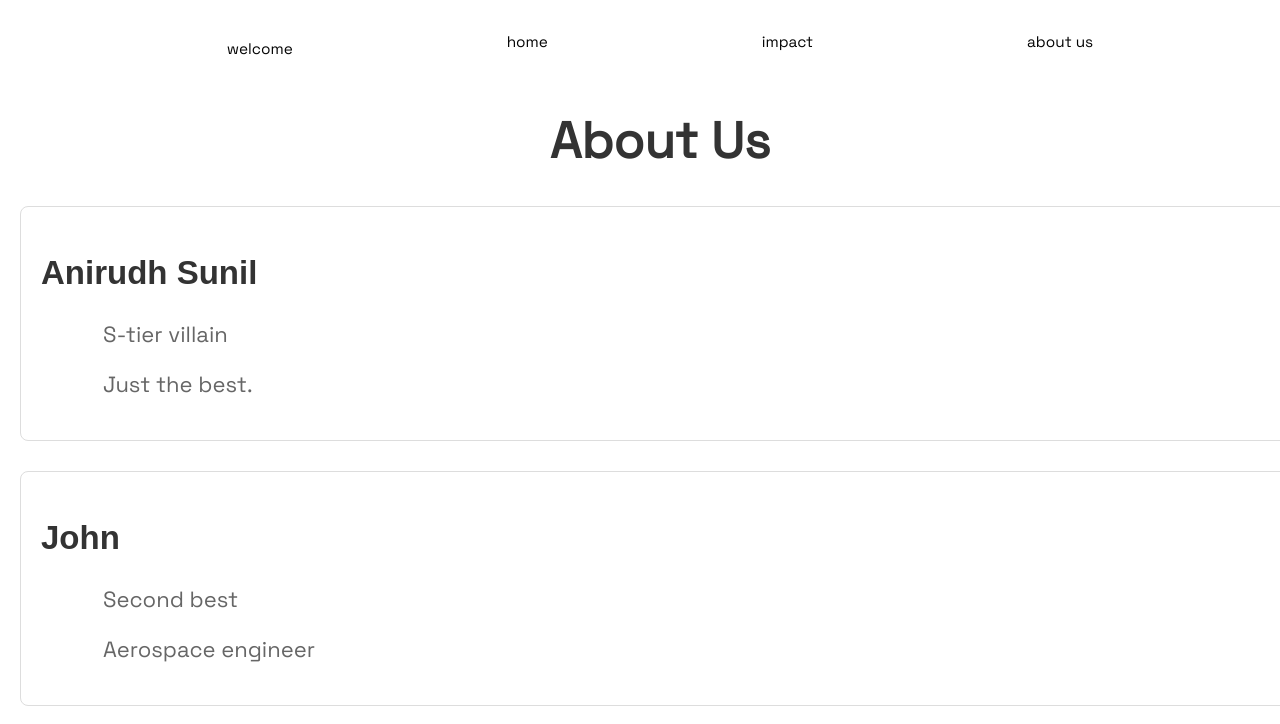
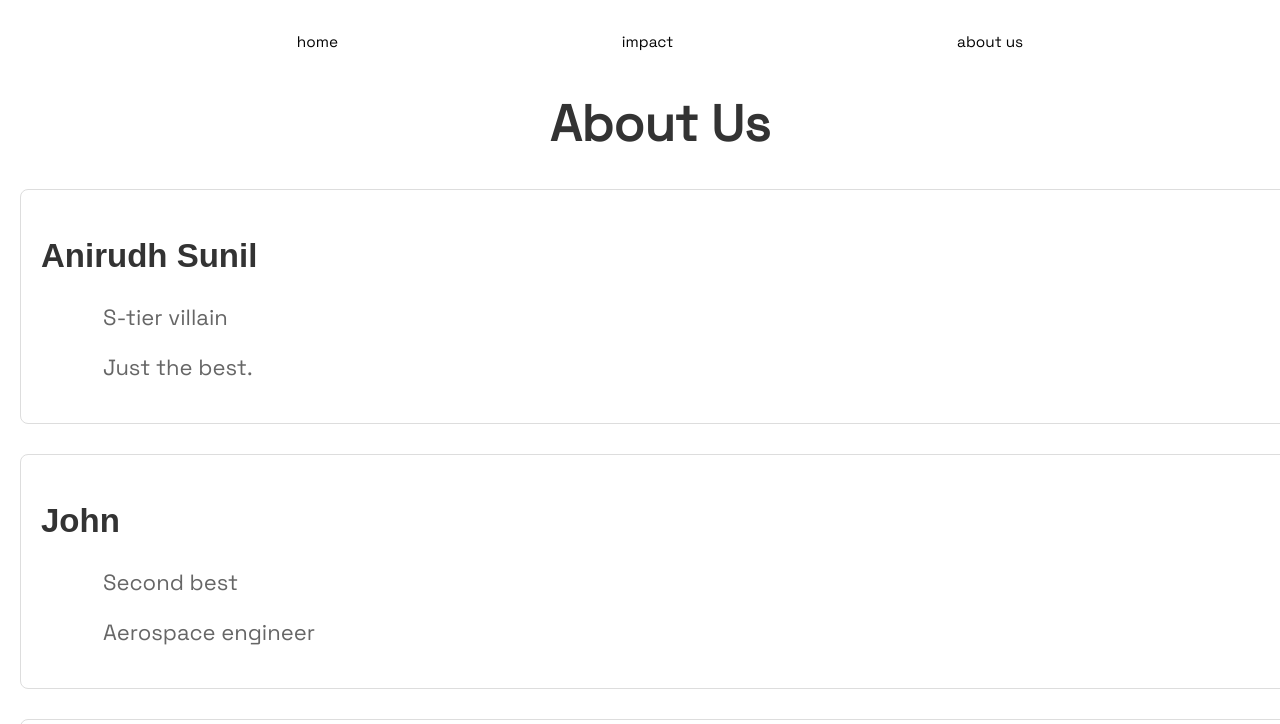
Before and after one commit to JohnKrueger0/MadHacks_Fall_2023, a plain HTML site: page templates/aboutus.html in a window 1280 px wide. Shown: the top 724 px of the page. Drawn offline with Linux system fonts and the light colour scheme; a web font is replaced by a local one.

Commit message:
leave welcome
taking from nav bar

```diff
--- a/templates/aboutus.html
+++ b/templates/aboutus.html
@@ -38,7 +38,6 @@
     <meta name="viewport" content="width=device-width, initial-scale=1.0">
   <nav>
     <ul>
-        <a href="welcome.html">welcome</a>
 
 
       <il>
```
